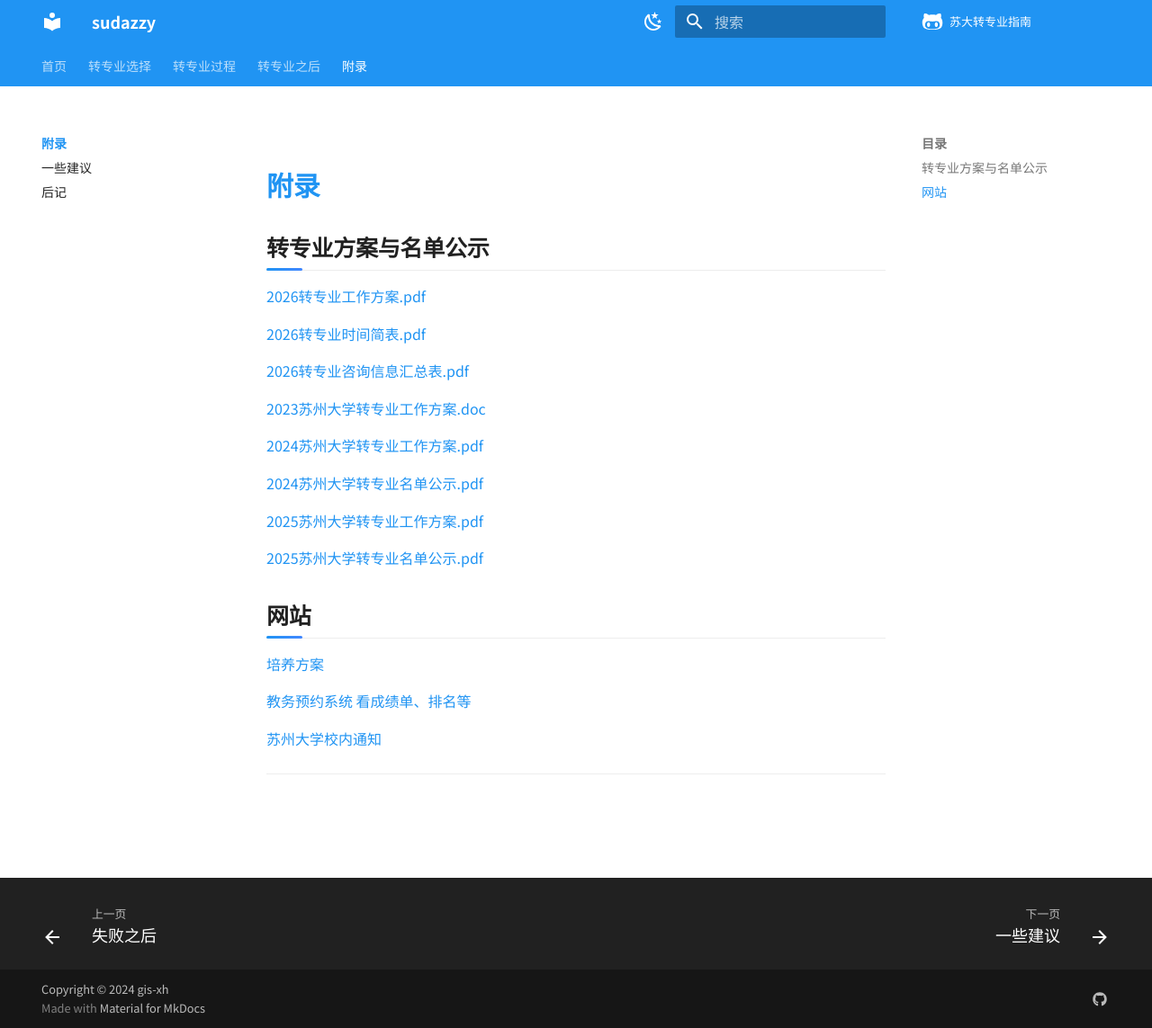
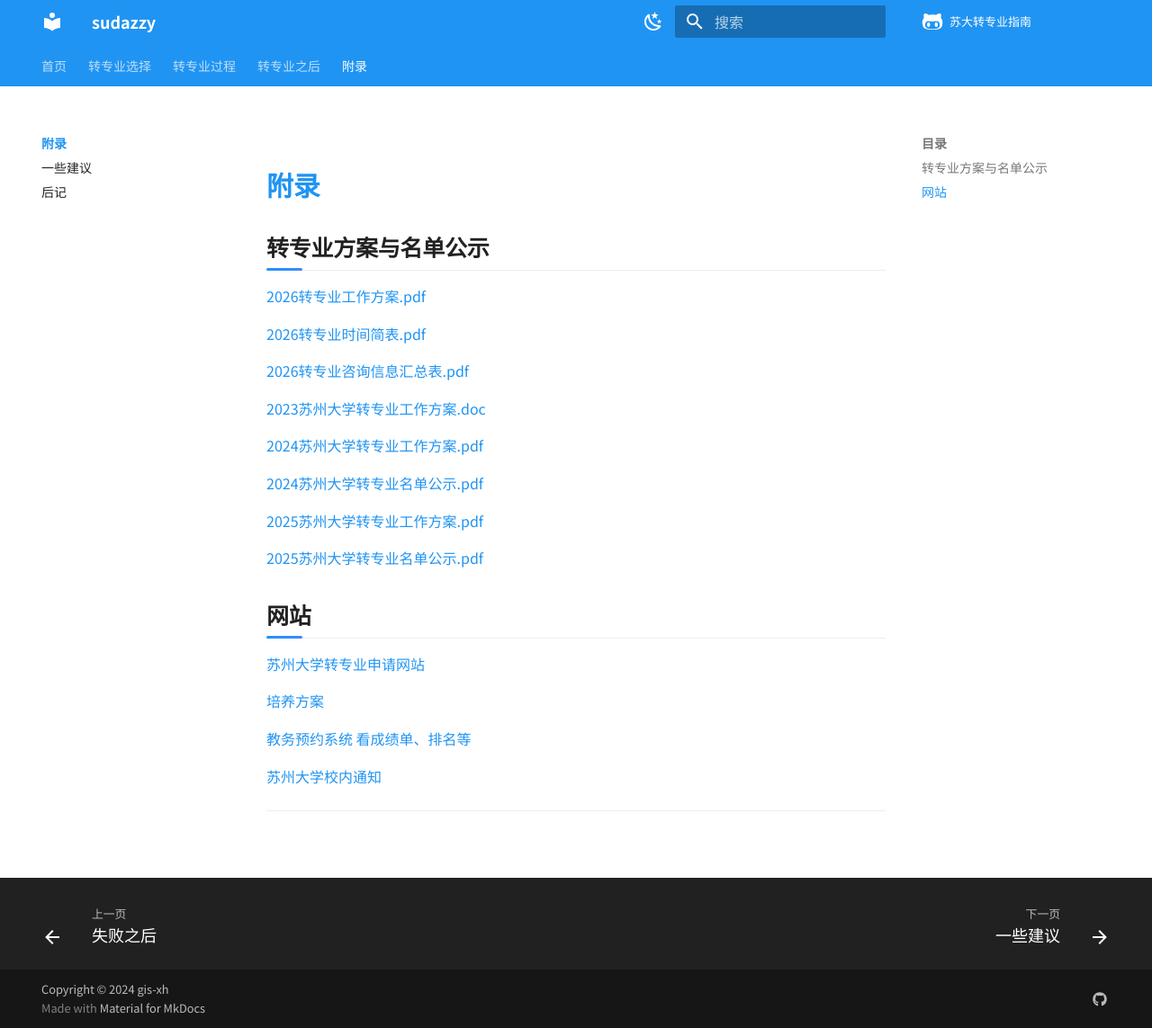
Before and after one commit to suda-major-change/sudazzy, an MkDocs documentation site: the page built from docs/附录/index.md, in a window 1280 px wide and 1143 px high. Shown: the whole window at 90% size. Built offline with MkDocs 1.6.1 and Material for MkDocs 9.7.7, drawn with Linux system fonts in a browser that asks for light colours; comment, search, counter and statistics services are not loaded.

Commit message:
2026文件更新

```diff
--- a/docs/附录/index.md
+++ b/docs/附录/index.md
@@ -27,6 +27,7 @@
 
 
 ## 网站
+[苏州大学转专业申请网站](http://zzysq.jwb.suda.edu.cn/)
 
 [培养方案](https://jwc.suda.edu.cn/8638/list.htm)
 
```
